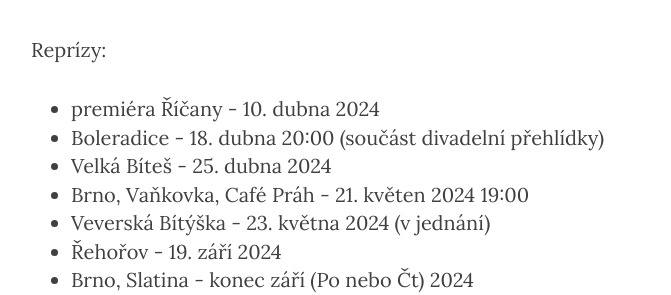
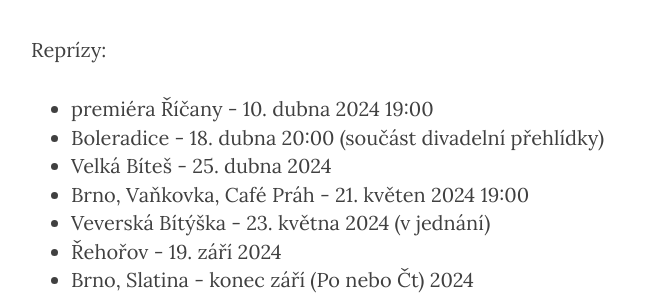
Before and after one commit to xsuchy/pozpatku, a Jekyll site: the page built from _posts/2024-02-24-zlocin-v-harmonii.markdown, in a window 1280 px wide and 900 px high, scrolled down 1002 px. Shown: the part 164-459 px from the top of the window, without its empty margins (234-905 px from the left). Built offline with Jekyll 4.4.1, drawn with Linux system fonts in a browser that asks for light colours; nearby versions of some CDN libraries.

Commit message:
pridat cas

```diff
--- a/_posts/2024-02-24-zlocin-v-harmonii.markdown
+++ b/_posts/2024-02-24-zlocin-v-harmonii.markdown
@@ -27,7 +27,7 @@ Délka představení: 75 minut (bez přestávky)
 
 Reprízy:
 
- * premiéra Říčany - 10. dubna 2024
+ * premiéra Říčany - 10. dubna 2024 19:00
  * [Boleradice](https://boleradice-divadlo.cz/program-rezervace-dsbm/?view=detail&id=367956&date=18.04.2024) - 18. dubna 20:00 (součást [divadelní přehlídky](https://www.mrstikovodivadelnijaro.cz/program-prehlidky/))
  * Velká Bíteš - 25. dubna 2024
  * Brno, Vaňkovka, Café Práh - 21. květen 2024 19:00
```
